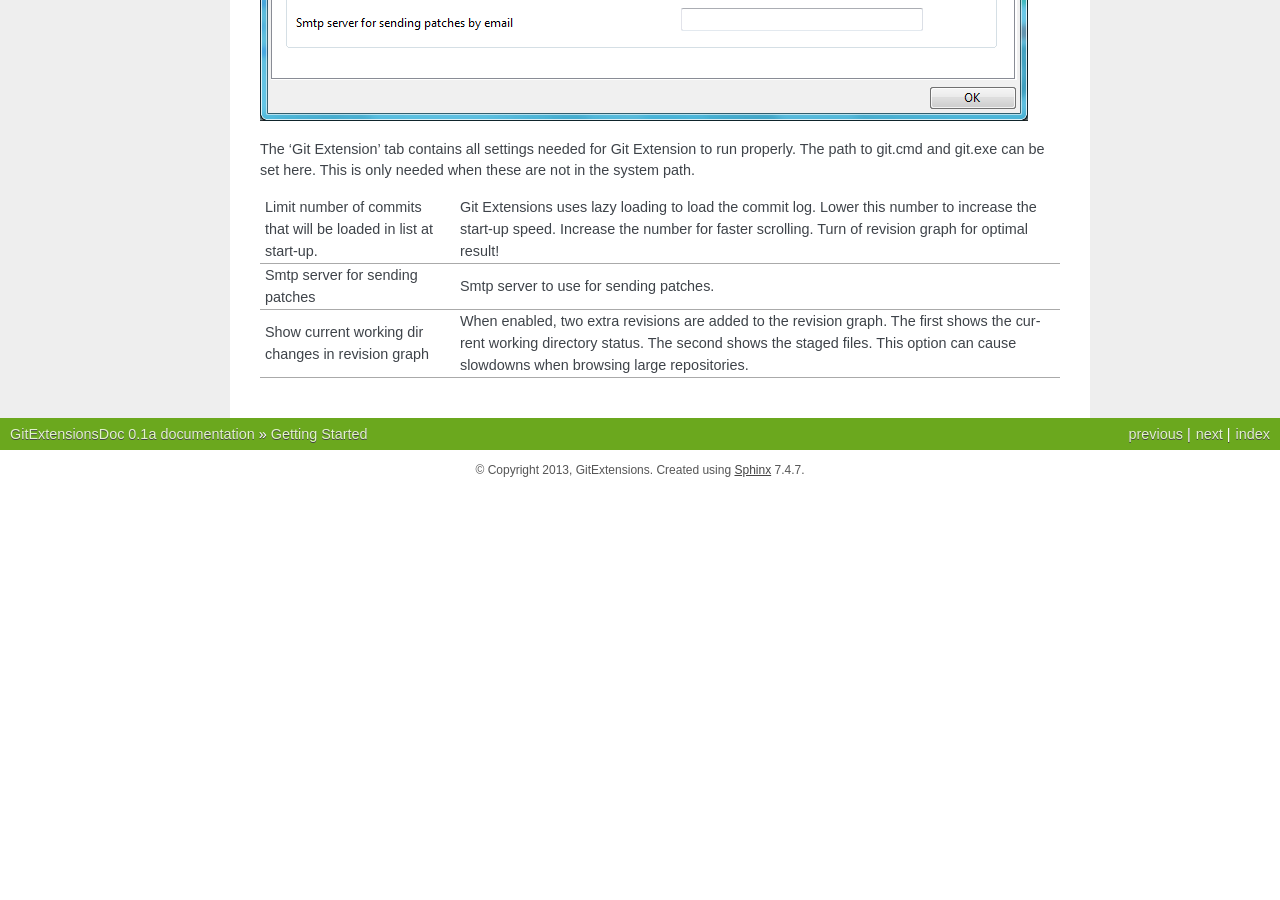
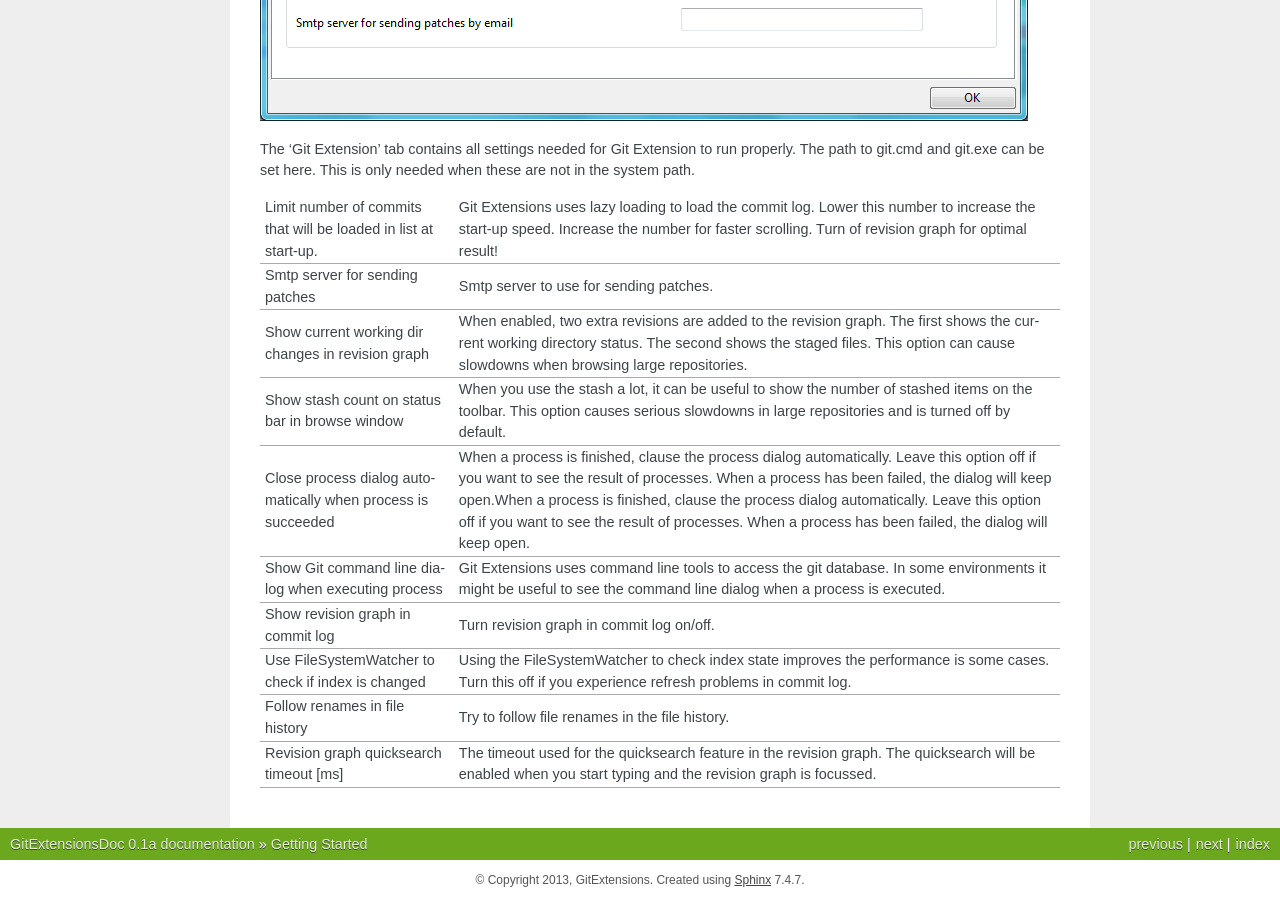
Before and after one commit to martinqt/GitExtensionsDoc, a Sphinx documentation site: the page built from source/getting_started.rst, in a window 1280 px wide and 900 px high, scrolled down 5216 px. Built offline with Sphinx 7.4.7, drawn with Linux system fonts in a browser that asks for light colours; before the commit the page ends 5706 px from its top, so only the background shows below that.

Commit message:
Complete git extensions setting table

```diff
--- a/source/getting_started.rst
+++ b/source/getting_started.rst
@@ -79,3 +79,30 @@
 |                                                   | staged files. This option can cause slowdowns when browsing large          |
 |                                                   | repositories.                                                              |
 +---------------------------------------------------+----------------------------------------------------------------------------+
+|Show stash count on status bar in browse window    | When you use the stash a lot, it can be useful to show the number of       |
+|                                                   | stashed items on the toolbar. This option causes serious slowdowns in large|
+|                                                   | repositories and is turned off by default.                                 |
++---------------------------------------------------+----------------------------------------------------------------------------+
+|Close process dialog automatically when process is | When a process is finished, clause the process dialog automatically. Leave |
+|succeeded                                          | this option off if you want to see the result of processes. When a process |
+|                                                   | has been failed, the dialog will keep open.When a process is finished,     |
+|                                                   | clause the process dialog automatically. Leave this option off if you want |
+|                                                   | to see the result of processes. When a process has been failed, the dialog |
+|                                                   | will keep open.                                                            |
++---------------------------------------------------+----------------------------------------------------------------------------+
+|Show Git command line dialog when executing process| Git Extensions uses command line tools to access the git database. In some |
+|                                                   | environments it might be useful to see the command line dialog when a      |
+|                                                   | process is executed.                                                       |
++---------------------------------------------------+----------------------------------------------------------------------------+
+|Show revision graph in commit log                  | Turn revision graph in commit log on/off.                                  |
++---------------------------------------------------+----------------------------------------------------------------------------+
+|Use FileSystemWatcher to check if index is changed | Using the FileSystemWatcher to check index state improves the performance  |
+|                                                   | is some cases. Turn this off if you experience refresh problems in commit  |
+|                                                   | log.                                                                       |
++---------------------------------------------------+----------------------------------------------------------------------------+
+|Follow renames in file history                     | Try to follow file renames in the file history.                            |
++---------------------------------------------------+----------------------------------------------------------------------------+
+|Revision graph quicksearch timeout [ms]            | The timeout used for the quicksearch feature in the revision graph. The    |
+|                                                   | quicksearch will be enabled when you start typing and the revision graph is|
+|                                                   | focussed.                                                                  |
++---------------------------------------------------+----------------------------------------------------------------------------+
```
